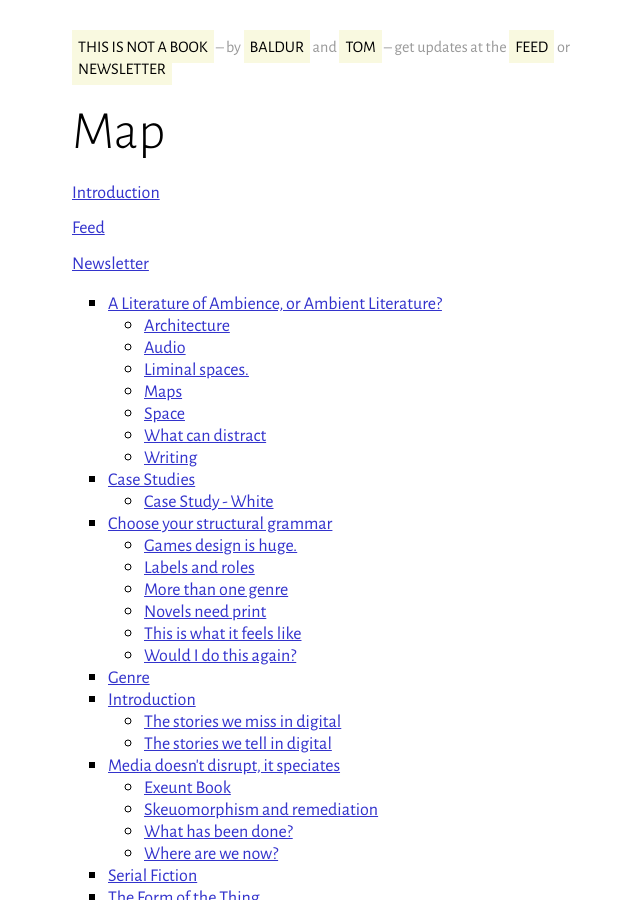
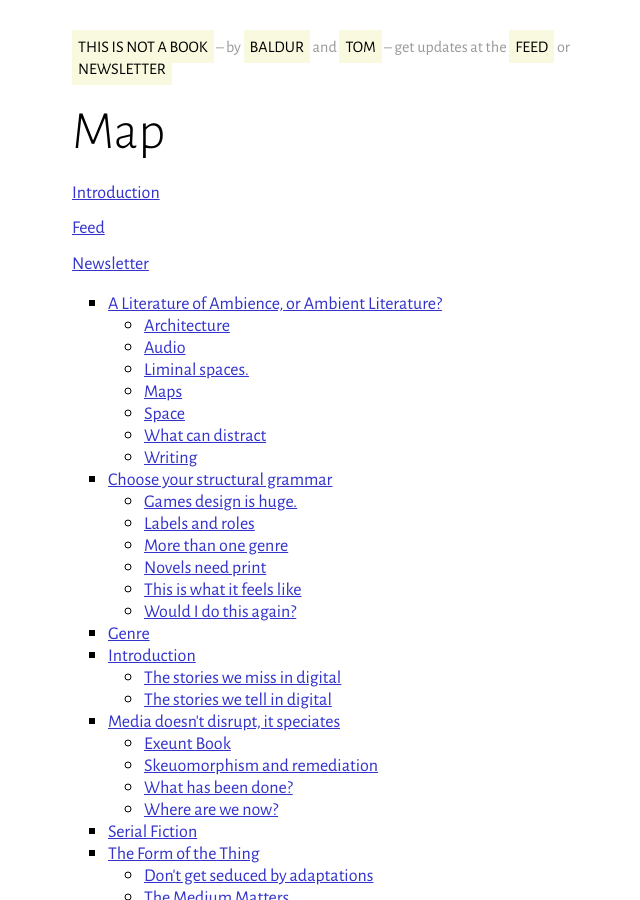
Before and after one commit to baldurbjarnason/this-is-not-a-book, a Jekyll site: the page built from Map.html, in a window 1280 px wide and 900 px high. Shown: the whole window, without its empty margins (271-911 px from the left). Built offline with Jekyll 4.4.1, drawn with Linux system fonts in a browser that asks for light colours; comment, search, counter and statistics services are not loaded.

Commit message:
Removed case study category from site map.

```diff
--- a/Case_studies.md
+++ /dev/null
@@ -1,5 +0,0 @@
----
-title: Case Studies
----
-
-[Case Study – White](/Case_studies/White.md)
--- a/Case_studies/White.md
+++ b/Case_studies/White.md
@@ -1,6 +1,5 @@
 ---
 title: Case Study - White
-category: Case_studies
 ---
 
 ## triangle (symbol)
```
